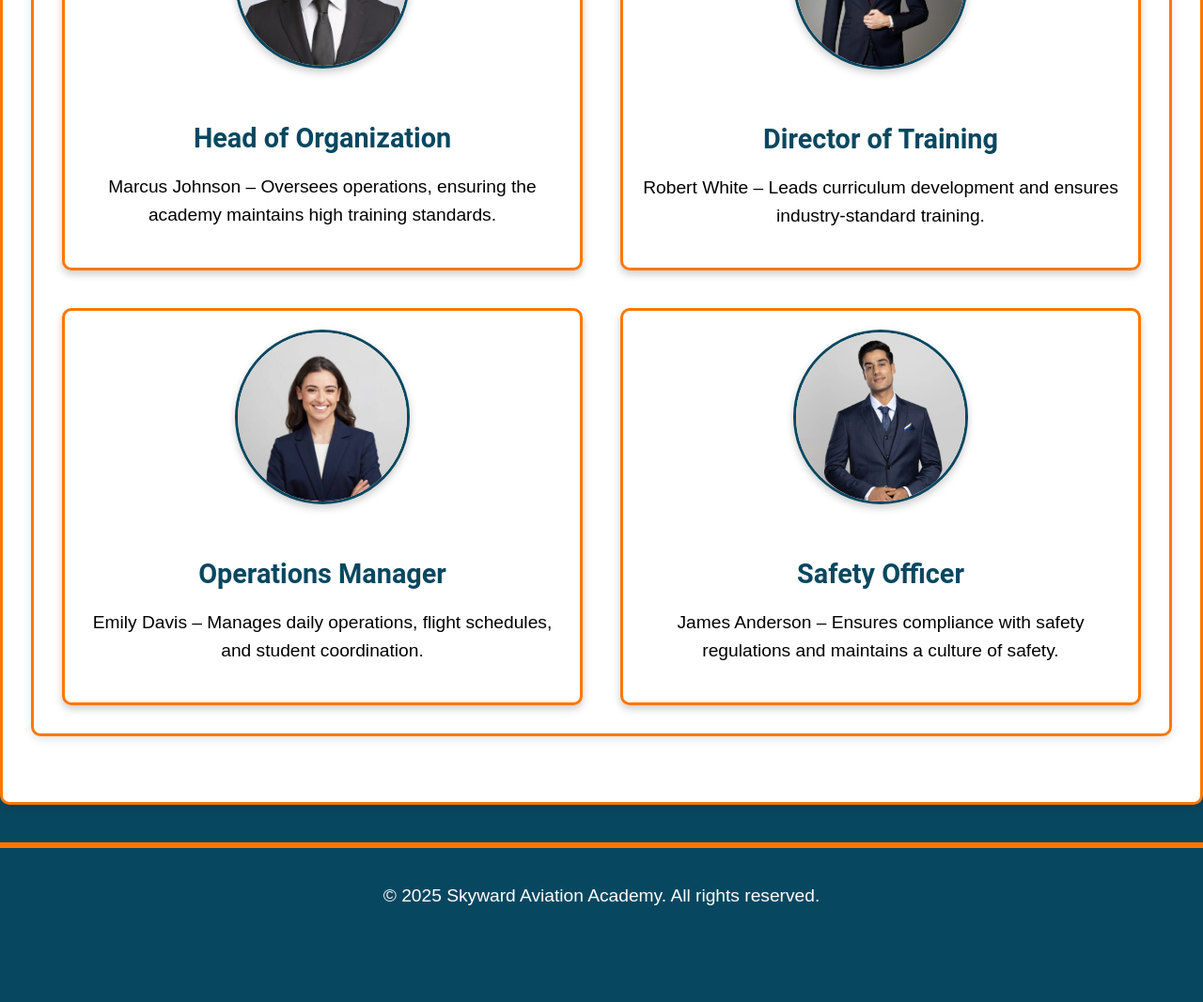
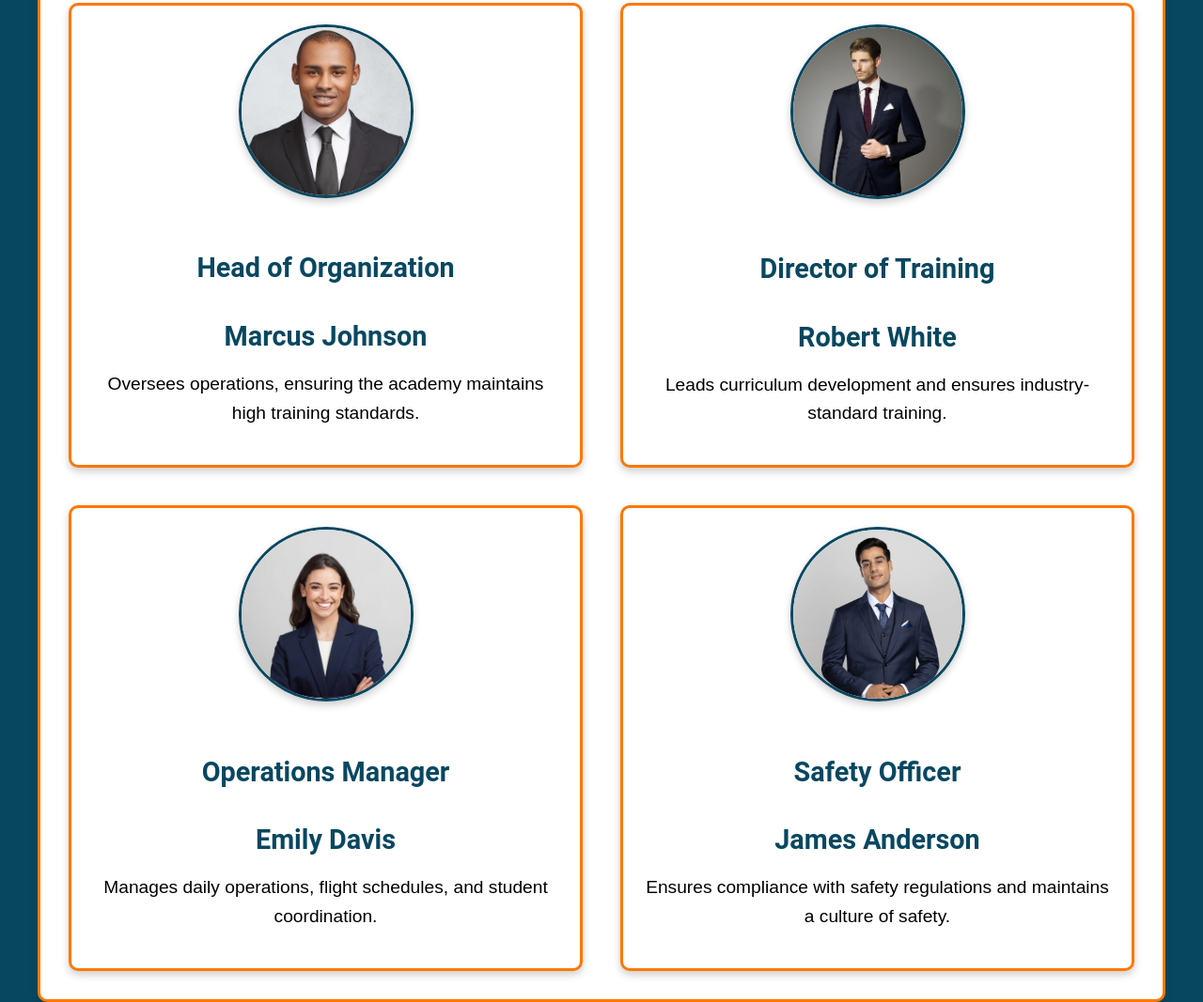
Before and after one commit to Skyward-Aviation-Academy/Skyward-Aviation-Academy, a plain HTML site: page About-us.html in a window 1280 px wide. Shown: the part 1302-2369 px from the top of the page at 94% size. Before the commit the page ends 2307 px from the top, so only its background shows below. Drawn offline with Linux system fonts and the light colour scheme.

Commit message:
Update About-us.html

```diff
--- a/About-us.html
+++ b/About-us.html
@@ -20,7 +20,7 @@
   <!-- Navigation Bar -->
   <nav>
     <ul>
-      <li><a href="Home-Page.html">Home</a></li>
+      <li><a href="Index.html">Home</a></li>
       <li><a href="About-us.html" class="active">About Us</a></li>
       <li><a href="Programs.html">Programs</a></li>
       <li><a href="Resources.html">Resources</a></li>
@@ -31,11 +31,10 @@
   <!-- Orange Line Below Navigation Bar -->
   <div class="orange-line"></div>
 
-  <!-- About Us Section (Using similar container structure as the Home page) -->
-  <section class="about-section">
-    <div class="container">
-      <h2>About Us</h2>
-      <p>Discover the story, mission, and leadership behind Skyward Aviation Academy.</p>
+  <!-- About Us Page Content -->
+  <div class="about-container">
+    <h2 class="about-title">About Us</h2>
+    <p class="about-description">Discover the story, mission, and leadership behind Skyward Aviation Academy.</p>
 
     <!-- History Section -->
     <div class="about-section history">
@@ -56,28 +55,30 @@
         <div class="staff-item">
           <img src="Images/Head-of-Organization.jpg" alt="Head of Organization">
           <h4>Head of Organization</h4>
-            <p>Marcus Johnson – Oversees operations, ensuring the academy maintains high training standards.</p>
+          <h4>Marcus Johnson</h4>
+          <p>Oversees operations, ensuring the academy maintains high training standards.</p>
         </div>
         <div class="staff-item">
           <img src="Images/Director-of-Training.jpg" alt="Director of Training">
           <h4>Director of Training</h4>
-            <p>Robert White – Leads curriculum development and ensures industry-standard training.</p>
+          <h4>Robert White</h4>
+          <p>Leads curriculum development and ensures industry-standard training.</p>
         </div>
         <div class="staff-item">
           <img src="Images/Operations-Manager.jpg" alt="Operations Manager">
           <h4>Operations Manager</h4>
-            <p>Emily Davis – Manages daily operations, flight schedules, and student coordination.</p>
+          <h4>Emily Davis</h4>
+          <p>Manages daily operations, flight schedules, and student coordination.</p>
         </div>
         <div class="staff-item">
           <img src="Images/Safety-Officer.jpg" alt="Safety Officer">
           <h4>Safety Officer</h4>
-            <p>James Anderson – Ensures compliance with safety regulations and maintains a culture of safety.</p>
+          <h4>James Anderson</h4>
+          <p>Ensures compliance with safety regulations and maintains a culture of safety.</p>
         </div>
       </div>
     </div>
-
   </div>
-  </section>
 
   <!-- Orange Line Above Footer -->
   <div class="orange-line"></div>
```
Lines whose indentation alone changed are shown as unchanged.
